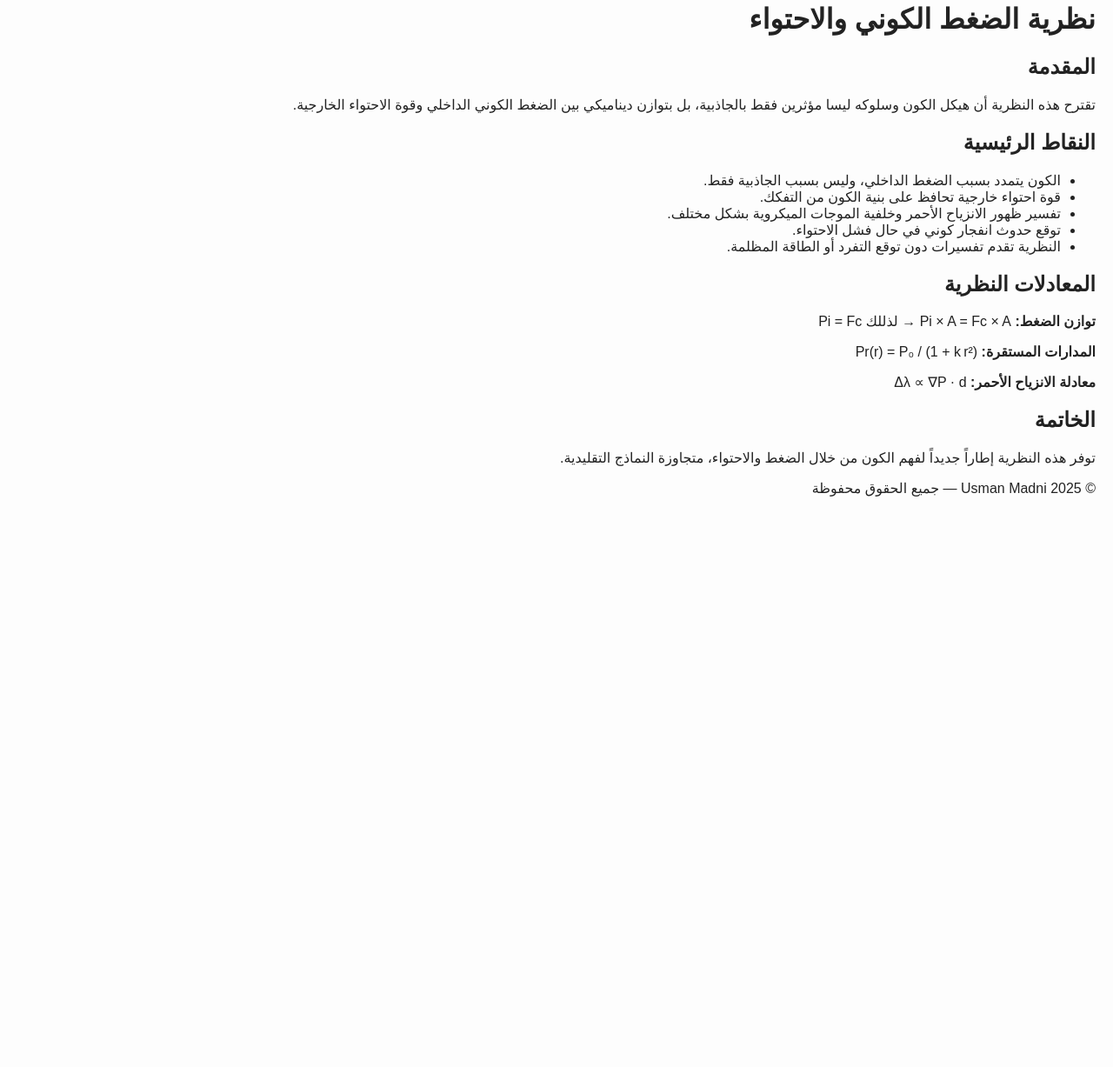
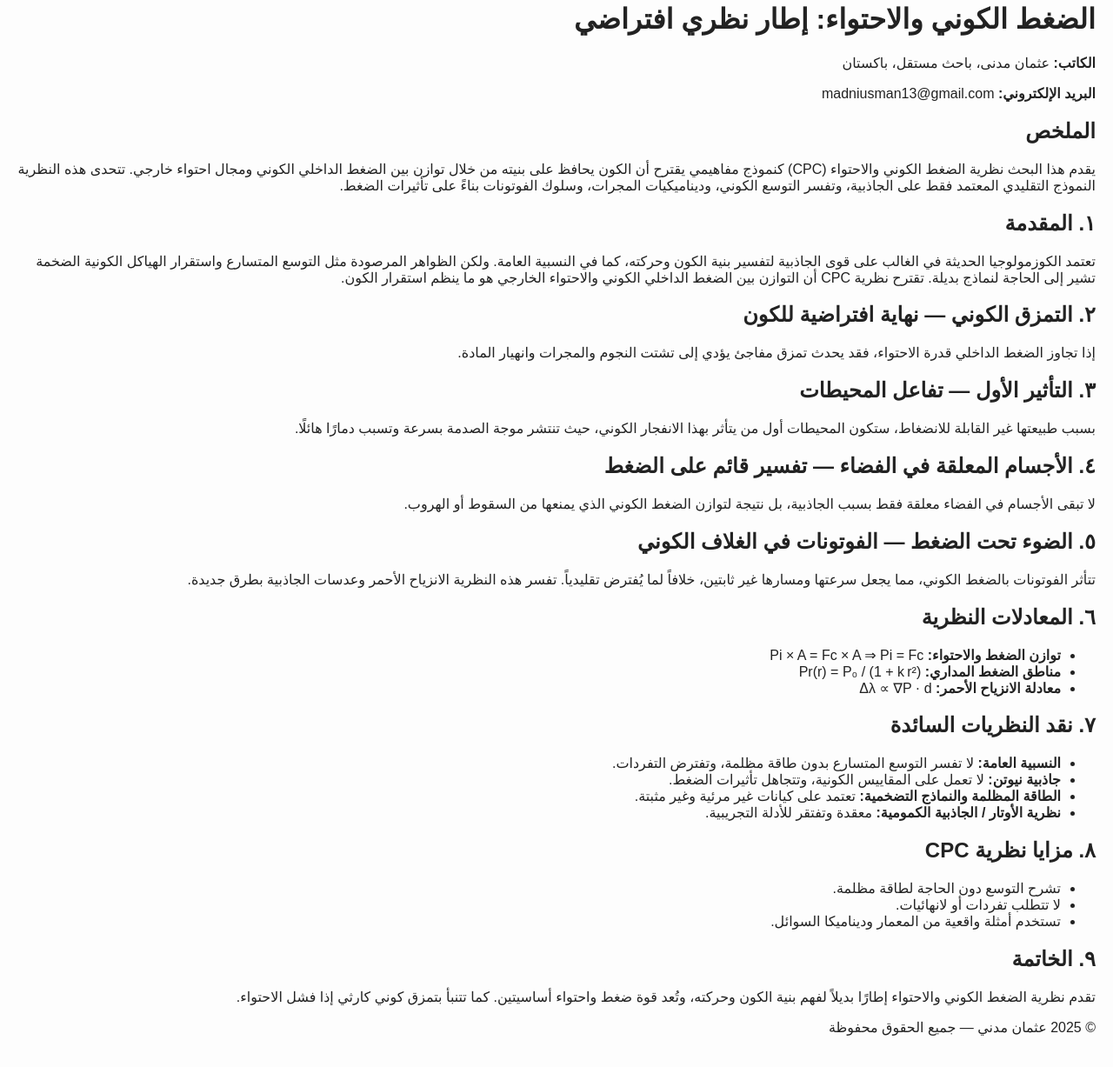
Before and after one commit to usmanmadni501/cosmic-pressure, a plain HTML site: page arabic.html in a window 1280 px wide. Shown: the part 105-1332 px from the top of the page at 87% size. Before the commit the page ends 800 px from the top, so only its background shows below. Drawn offline with Linux system fonts and the light colour scheme.

Commit message:
Update arabic.html

```diff
--- a/arabic.html
+++ b/arabic.html
@@ -2,51 +2,86 @@
 <html lang="ar" dir="rtl">
 <head>
   <meta charset="UTF-8" />
-  <title>الضغط الكوني والاحتواء – التعريف الكامل</title>
+  <title>الضغط الكوني والاحتواء: الإطار النظري الكامل</title>
   <link rel="stylesheet" href="style.css" />
 </head>
 <body>
   <header>
     <nav>
-      <a href="index.html">🏠 Home</a> |
+      <a href="index.html">🏠 الصفحة الرئيسية</a> |
       <a href="urdu.html">اردو</a> |
       <a href="arabic.html">العربية</a> |
       <a href="argument.html">Scientific Argument</a> |
       <a href="urdu-argument.html">دلائل (اردو)</a> |
-      <a href="about.html">تعارف</a>
+      <a href="about.html">حول</a>
     </nav>
   </header>
   <hr>
 
   <main>
-    <h1>نظرية الضغط الكوني والاحتواء</h1>
+    <h1>الضغط الكوني والاحتواء: إطار نظري افتراضي</h1>
+    <p><strong>الكاتب:</strong> عثمان مدنی، باحث مستقل، باكستان</p>
+    <p><strong>البريد الإلكتروني:</strong> madniusman13@gmail.com</p>
 
-    <h2>المقدمة</h2>
+    <h2>الملخص</h2>
     <p>
-      تقترح هذه النظرية أن هيكل الكون وسلوكه ليسا مؤثرين فقط بالجاذبية، بل بتوازن ديناميكي بين الضغط الكوني الداخلي وقوة الاحتواء الخارجية.
+      يقدم هذا البحث نظرية الضغط الكوني والاحتواء (CPC) كنموذج مفاهيمي يقترح أن الكون يحافظ على بنيته من خلال توازن بين الضغط الداخلي الكوني ومجال احتواء خارجي. تتحدى هذه النظرية النموذج التقليدي المعتمد فقط على الجاذبية، وتفسر التوسع الكوني، وديناميكيات المجرات، وسلوك الفوتونات بناءً على تأثيرات الضغط.
     </p>
 
-    <h2>النقاط الرئيسية</h2>
+    <h2>١. المقدمة</h2>
+    <p>
+      تعتمد الكوزمولوجيا الحديثة في الغالب على قوى الجاذبية لتفسير بنية الكون وحركته، كما في النسبية العامة. ولكن الظواهر المرصودة مثل التوسع المتسارع واستقرار الهياكل الكونية الضخمة تشير إلى الحاجة لنماذج بديلة. تقترح نظرية CPC أن التوازن بين الضغط الداخلي الكوني والاحتواء الخارجي هو ما ينظم استقرار الكون.
+    </p>
+
+    <h2>٢. التمزق الكوني — نهاية افتراضية للكون</h2>
+    <p>
+      إذا تجاوز الضغط الداخلي قدرة الاحتواء، فقد يحدث تمزق مفاجئ يؤدي إلى تشتت النجوم والمجرات وانهيار المادة.
+    </p>
+
+    <h2>٣. التأثير الأول — تفاعل المحيطات</h2>
+    <p>
+      بسبب طبيعتها غير القابلة للانضغاط، ستكون المحيطات أول من يتأثر بهذا الانفجار الكوني، حيث تنتشر موجة الصدمة بسرعة وتسبب دمارًا هائلًا.
+    </p>
+
+    <h2>٤. الأجسام المعلقة في الفضاء — تفسير قائم على الضغط</h2>
+    <p>
+      لا تبقى الأجسام في الفضاء معلقة فقط بسبب الجاذبية، بل نتيجة لتوازن الضغط الكوني الذي يمنعها من السقوط أو الهروب.
+    </p>
+
+    <h2>٥. الضوء تحت الضغط — الفوتونات في الغلاف الكوني</h2>
+    <p>
+      تتأثر الفوتونات بالضغط الكوني، مما يجعل سرعتها ومسارها غير ثابتين، خلافاً لما يُفترض تقليدياً. تفسر هذه النظرية الانزياح الأحمر وعدسات الجاذبية بطرق جديدة.
+    </p>
+
+    <h2>٦. المعادلات النظرية</h2>
     <ul>
-      <li>الكون يتمدد بسبب الضغط الداخلي، وليس بسبب الجاذبية فقط.</li>
-      <li>قوة احتواء خارجية تحافظ على بنية الكون من التفكك.</li>
-      <li>تفسير ظهور الانزياح الأحمر وخلفية الموجات الميكروية بشكل مختلف.</li>
-      <li>توقع حدوث انفجار كوني في حال فشل الاحتواء.</li>
-      <li>النظرية تقدم تفسيرات دون توقع التفرد أو الطاقة المظلمة.</li>
+      <li><strong>توازن الضغط والاحتواء:</strong> Pi × A = Fc × A ⇒ Pi = Fc</li>
+      <li><strong>مناطق الضغط المداري:</strong> Pr(r) = P₀ / (1 + k r²)</li>
+      <li><strong>معادلة الانزياح الأحمر:</strong> Δλ ∝ ∇P · d</li>
     </ul>
 
-    <h2>المعادلات النظرية</h2>
-    <p><strong>توازن الضغط:</strong> Pi × A = Fc × A → لذللك Pi = Fc</p>
-    <p><strong>المدارات المستقرة:</strong> Pr(r) = P₀ / (1 + k r²)</p>
-    <p><strong>معادلة الانزياح الأحمر:</strong> Δλ ∝ ∇P · d</p>
+    <h2>٧. نقد النظريات السائدة</h2>
+    <ul>
+      <li><strong>النسبية العامة:</strong> لا تفسر التوسع المتسارع بدون طاقة مظلمة، وتفترض التفردات.</li>
+      <li><strong>جاذبية نيوتن:</strong> لا تعمل على المقاييس الكونية، وتتجاهل تأثيرات الضغط.</li>
+      <li><strong>الطاقة المظلمة والنماذج التضخمية:</strong> تعتمد على كيانات غير مرئية وغير مثبتة.</li>
+      <li><strong>نظرية الأوتار / الجاذبية الكمومية:</strong> معقدة وتفتقر للأدلة التجريبية.</li>
+    </ul>
 
-    <h2>الخاتمة</h2>
+    <h2>٨. مزايا نظرية CPC</h2>
+    <ul>
+      <li>تشرح التوسع دون الحاجة لطاقة مظلمة.</li>
+      <li>لا تتطلب تفردات أو لانهائيات.</li>
+      <li>تستخدم أمثلة واقعية من المعمار وديناميكا السوائل.</li>
+    </ul>
+
+    <h2>٩. الخاتمة</h2>
     <p>
-      توفر هذه النظرية إطاراً جديداً لفهم الكون من خلال الضغط والاحتواء، متجاوزة النماذج التقليدية.
+      تقدم نظرية الضغط الكوني والاحتواء إطارًا بديلاً لفهم بنية الكون وحركته، وتُعد قوة ضغط واحتواء أساسيتين. كما تتنبأ بتمزق كوني كارثي إذا فشل الاحتواء.
     </p>
 
     <footer>
-      <p>© 2025 Usman Madni — جميع الحقوق محفوظة</p>
+      <p>© 2025 عثمان مدني — جميع الحقوق محفوظة</p>
     </footer>
   </main>
 </body>
```
